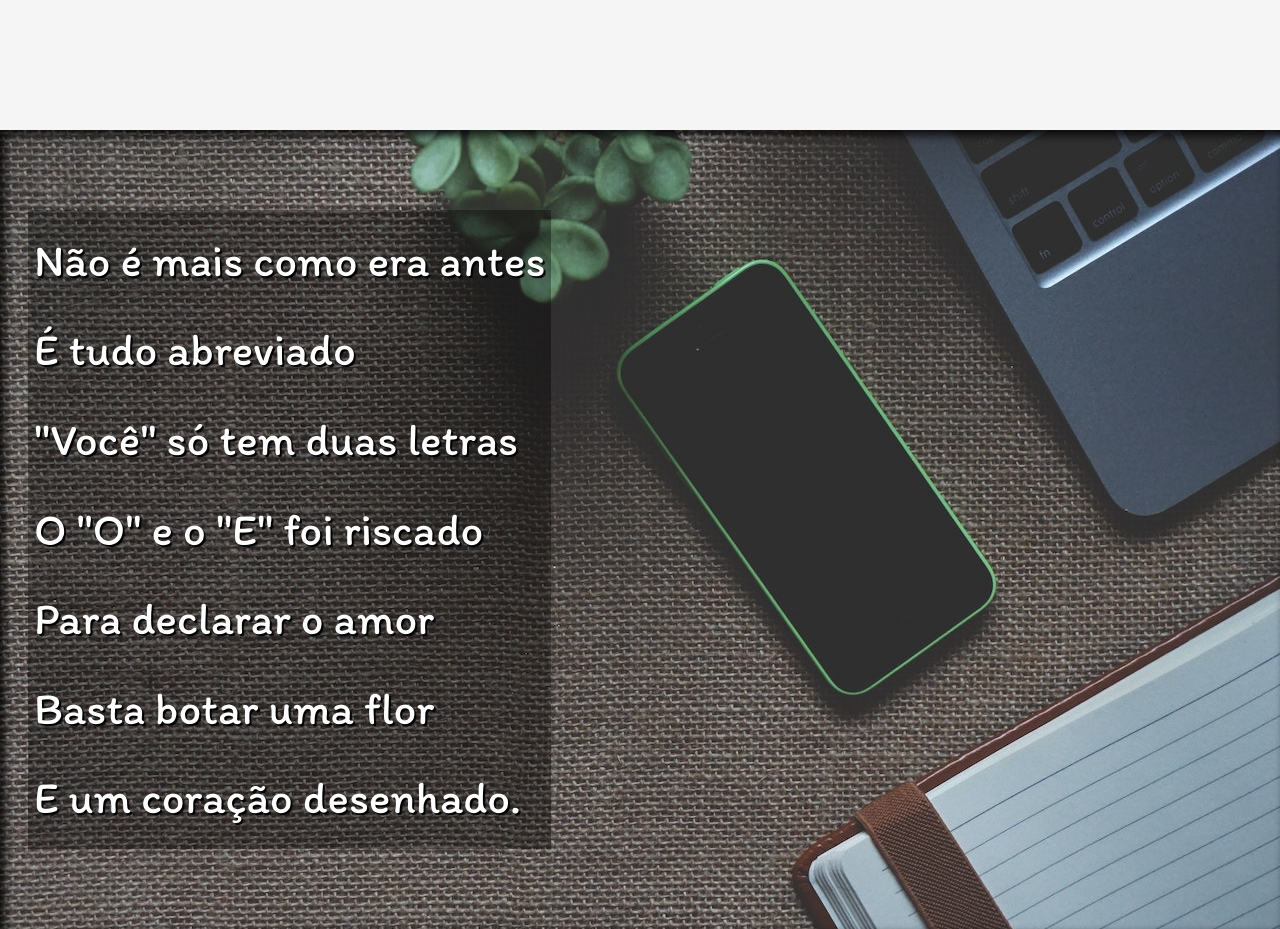
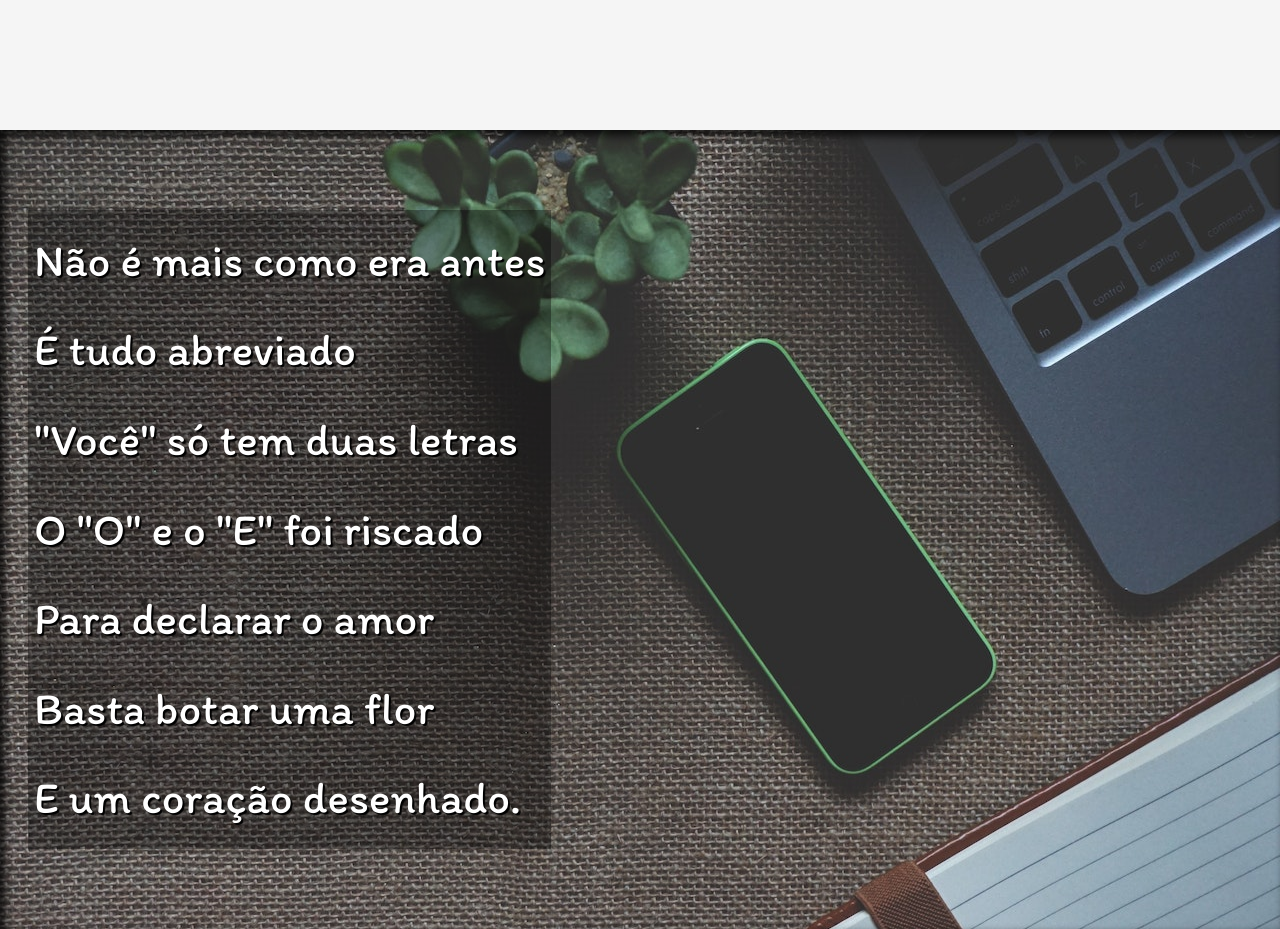
Before and after one commit to henriqueferreirasantos/Projeto-Cordel, a plain HTML site: page index.html in a window 1280 px wide. Shown: the part 980-1909 px from the top of the page. Drawn offline with Linux system fonts and the light colour scheme.

Commit message:
Update style.css

```diff
--- a/style.css
+++ b/style.css
@@ -75,7 +75,7 @@ section.imagem > p {
 }
 section#img1 {
     background-image: url(./imagens/pexels-pixabay-163143.jpg);
-    background-position: right center;
+    background-position: right top;
 
 }
 section#img2 {
```
